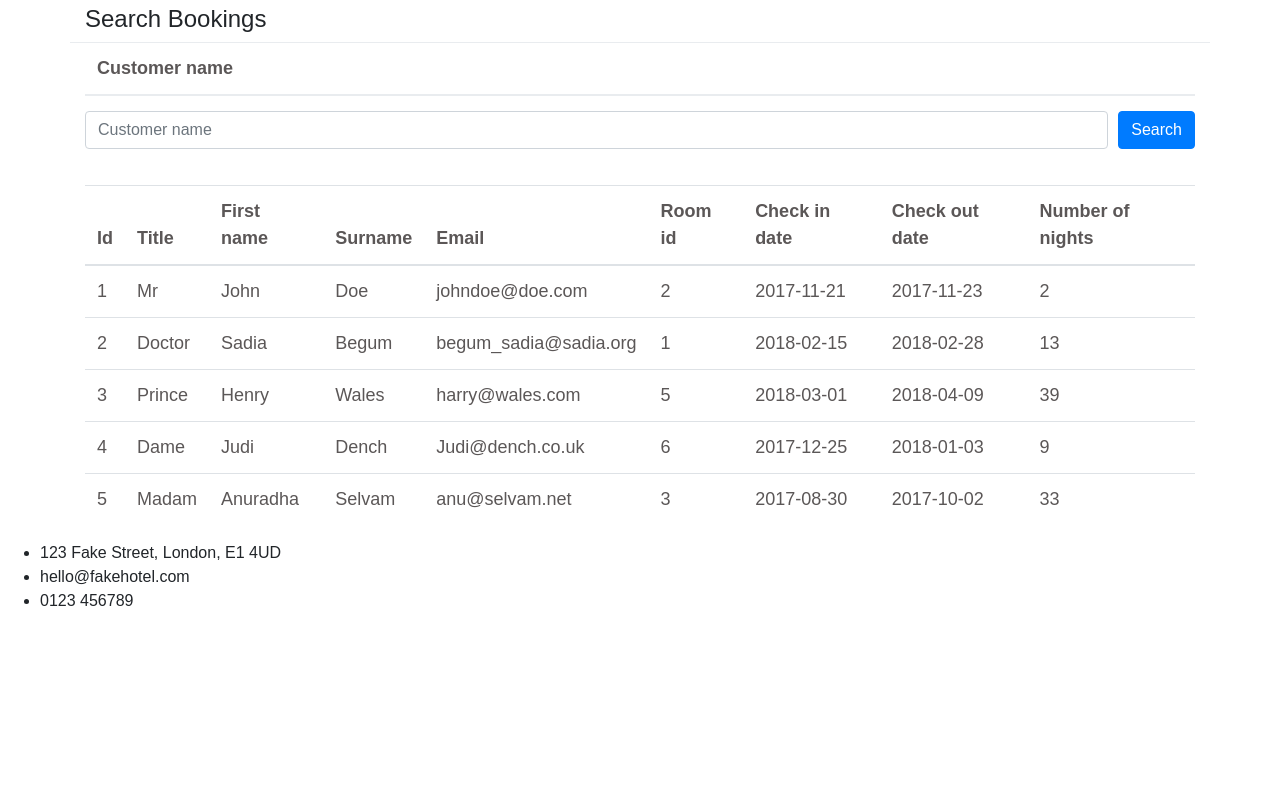
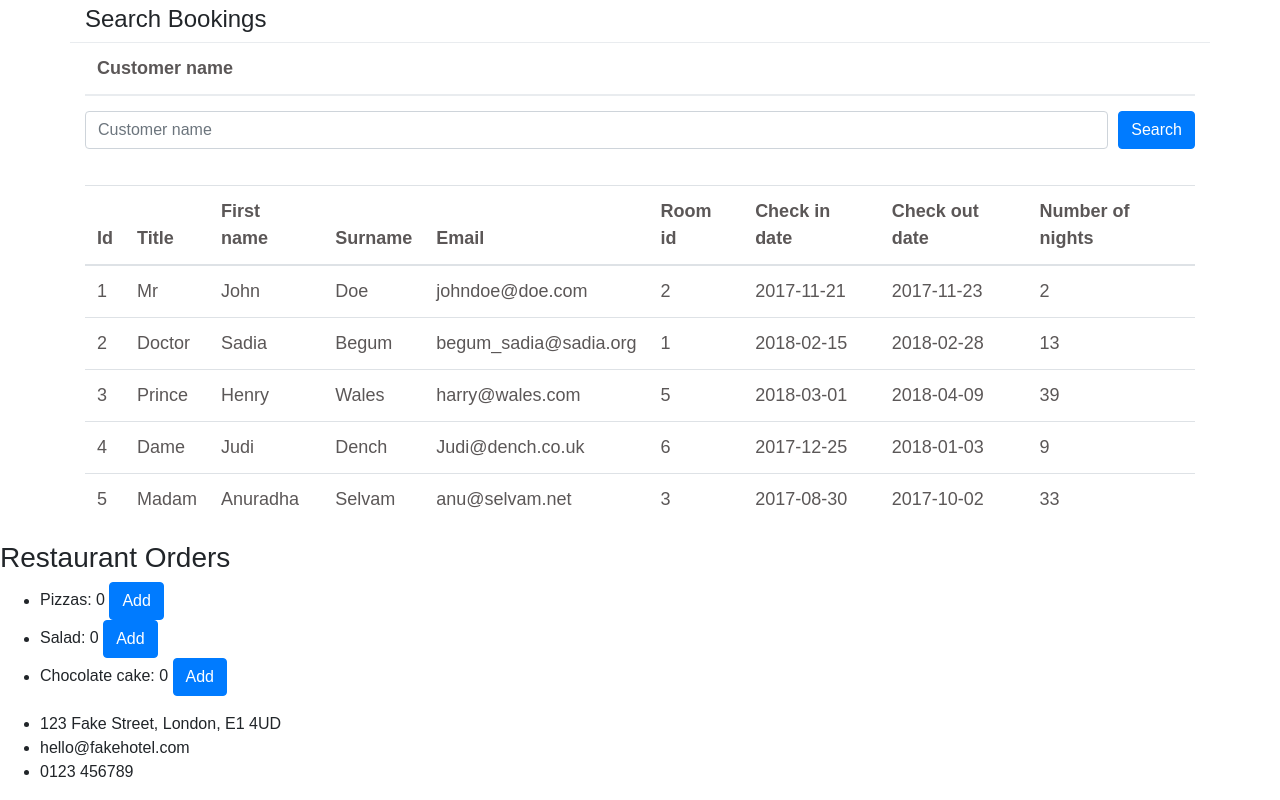
Before and after one commit to amandamov/Migracode-homework-React, a React (Create React App) app: page / in a window 1280 px wide. Shown: the part 436-1236 px from the top of the page. Before the commit the page ends 1065 px from the top, so only its background shows below. Built offline with nearby package versions, Linux system fonts and the light colour scheme.

Commit message:
add hw week 2. Exercise 11, 12 and 13

```diff
--- a/src/App.js
+++ b/src/App.js
@@ -7,6 +7,7 @@ import Heading from "./components/Heading.js";
 import RenderiCards from "./components/RenderiCards";
 import Footer from "./components/Footer";
 import SearchResults from "./components/SearchResults";
+import Restaurant from "./components/Restaurant";
 
 const App = () => {
   return (
@@ -14,6 +15,7 @@ const App = () => {
       <Heading />
       <RenderiCards />
       <Bookings />
+      <Restaurant />
       <Footer
         array={[
           "123 Fake Street, London, E1 4UD",
--- /dev/null
+++ b/src/components/Order.js
@@ -0,0 +1,17 @@
+import React, { useState } from "react";
+import RestaurantButton from "./RestaurantButton";
+
+const Order = props => {
+  const [orders, setOrders] = useState(0);
+  function orderOne() {
+    setOrders(orders + 1);
+  }
+
+  return (
+    <li>
+      {props.orderType}: {orders} <RestaurantButton addPizza={orderOne} />
+    </li>
+  );
+};
+
+export default Order;
--- a/src/components/Restaurant.js
+++ b/src/components/Restaurant.js
@@ -1,14 +1,14 @@
-import React from "react";
+import React, { useState } from "react";
+import Order from "./Order";
 
 const Restaurant = () => {
-  const pizzas = 0;
   return (
     <div>
       <h3>Restaurant Orders</h3>
       <ul>
-        <li>
-          Pizzas: {pizzas} <button className="btn btn-primary">Add</button>
-        </li>
+        <Order orderType="Pizzas" />
+        <Order orderType="Salad" />
+        <Order orderType="Chocolate cake" />
       </ul>
     </div>
   );
--- /dev/null
+++ b/src/components/RestaurantButton.js
@@ -0,0 +1,11 @@
+import React from "react";
+
+const RestaurantButton = props => {
+  return (
+    <button onClick={props.addPizza} className="btn btn-primary">
+      Add
+    </button>
+  );
+};
+
+export default RestaurantButton;
```
